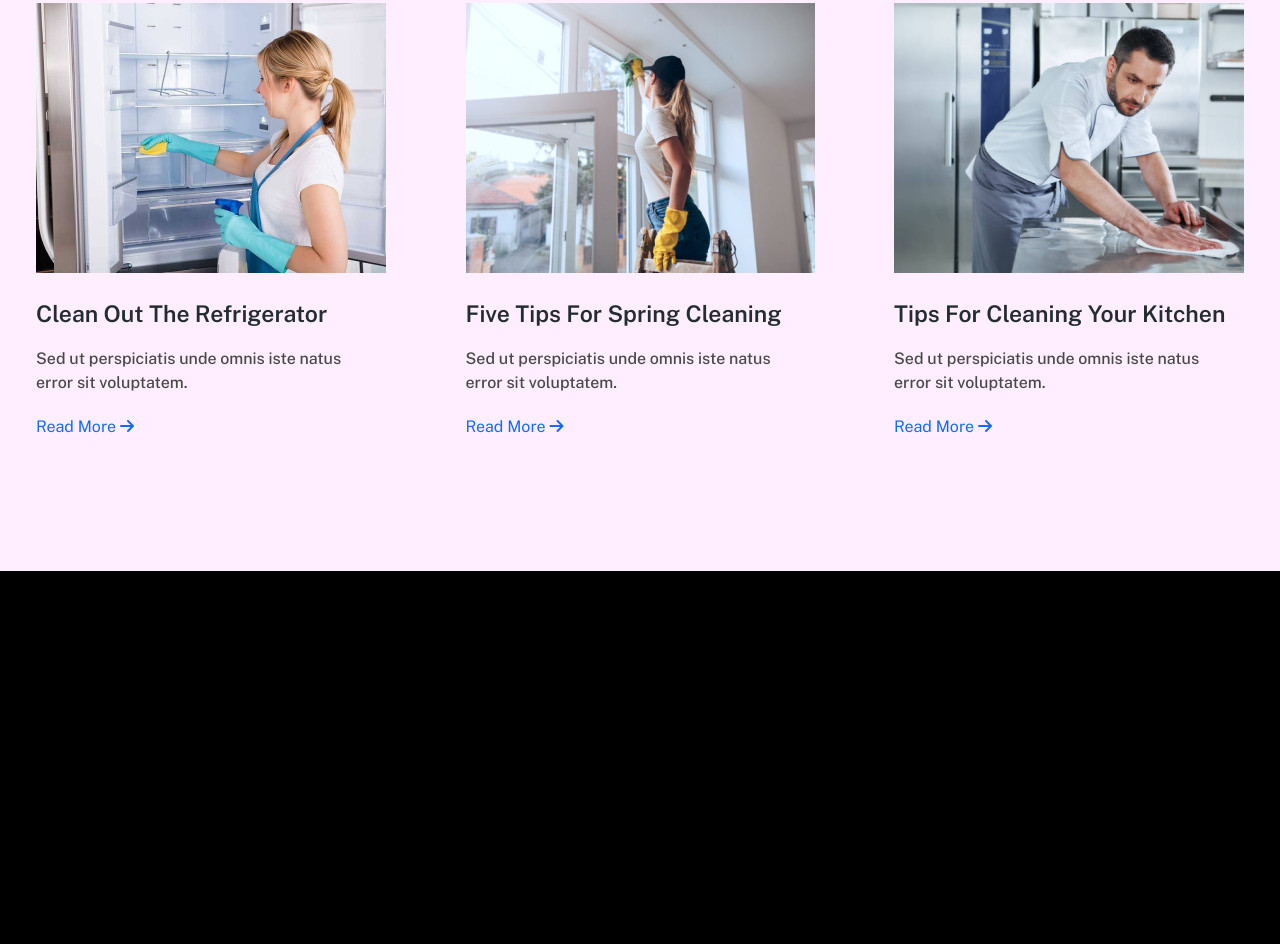
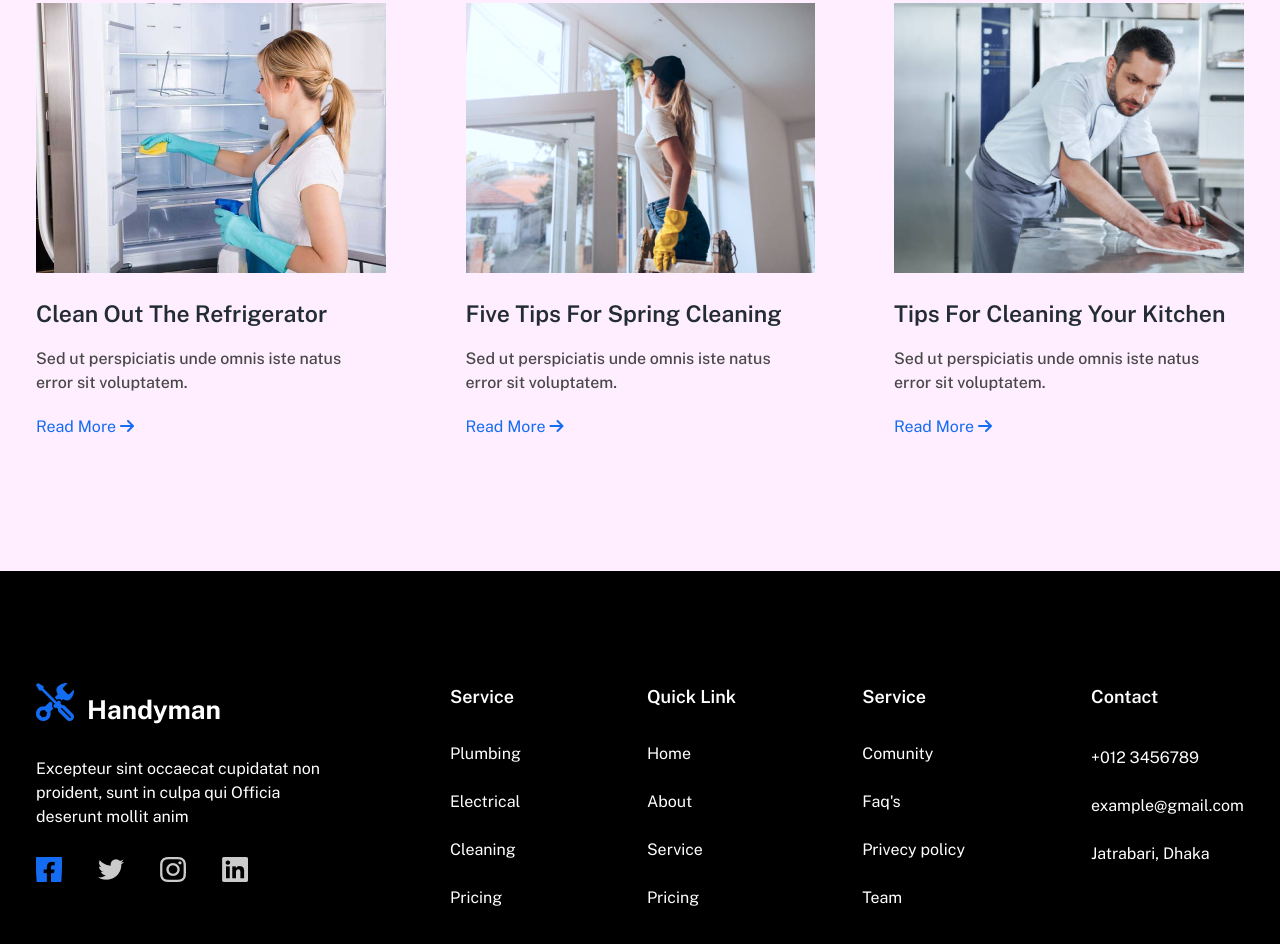
Before and after one commit to Jubayerahmaad/Color-Service-, a website built with Vite: page index.html in a window 1280 px wide. Shown: the part 4642-5586 px from the top of the page. Built offline with nearby package versions, Linux system fonts and the light colour scheme.

Commit message:
Footer section

```diff
--- a/index.html
+++ b/index.html
@@ -437,8 +437,58 @@
      <!-- Footer  -->
     <footer class="bg-black h-[447px]">
         <div class="container mx-auto">
-            <div>
-                <div></div>
+            <div class="flex justify-between pt-28">
+                <div>
+                    <img src="assetes/image/dark-logo.png" alt="">
+                    <p class="w-72 mt-8 text-white">Excepteur sint occaecat cupidatat non
+                        proident, sunt in culpa qui  Officia
+                        deserunt mollit anim</p>
+                    <div class="flex gap-9 mt-7">
+                        <img src="assetes/icon/fb.png" alt="">
+                        <img src="assetes/icon/tw.png" alt="">
+                        <img src="assetes/icon/ig.png" alt="">
+                        <img src="assetes/icon/link.png" alt="">
+                    </div>
+                </div><!-- footer item -->
+
+                <div class="text-white">
+                    <h3 class="text-[18px] font-semibold">Service</h3>
+                    <ul class="mt-8">
+                        <li class="text-[16px] mt-6"><a href="#">Plumbing</a></li>
+                        <li class="text-[16px] mt-6"><a href="#">Electrical</a></li>
+                        <li class="text-[16px] mt-6"><a href="#">Cleaning</a></li>
+                        <li class="text-[16px] mt-6"><a href="#">Pricing</a></li>
+                    </ul>
+                </div><!-- footer item-->
+
+                <div class="text-white">
+                    <h3 class="text-[18px] font-semibold">Quick Link </h3>
+                    <ul class="mt-8">
+                        <li class="text-[16px] mt-6"><a href="#">Home </a></li>
+                        <li class="text-[16px] mt-6"><a href="#">About</a></li>
+                        <li class="text-[16px] mt-6"><a href="#">Service</a></li>
+                        <li class="text-[16px] mt-6"><a href="#">Pricing</a></li>
+                    </ul>
+                </div><!-- footer item-->
+
+                <div class="text-white">
+                    <h3 class="text-[18px] font-semibold">Service</h3>
+                    <ul class="mt-8">
+                        <li class="text-[16px] mt-6"><a href="#">Comunity</a></li>
+                        <li class="text-[16px] mt-6"><a href="#">Faq's </a></li>
+                        <li class="text-[16px] mt-6"><a href="#">Privecy policy </a></li>
+                        <li class="text-[16px] mt-6"><a href="#">Team</a></li>
+                    </ul>
+                </div><!-- footer item-->
+
+                <div class="text-white">
+                    <h3 class="text-[18px] font-semibold">Contact </h3>
+                    <ul class="mt-9">
+                        <li class="text-[16px] mt-6"><a href="#">+012 3456789 </a></li>
+                        <li class="text-[16px] mt-6"><a href="#">example@gmail.com </a></li>
+                        <li class="text-[16px] mt-6"><a href="#">Jatrabari, Dhaka </a></li>
+                    </ul>
+                </div><!-- footer item-->
             </div>
         </div>
     </footer>
```
Also changed, not shown: assetes/icon/fb.png (added), assetes/icon/ig.png (added), assetes/icon/link.png (added), assetes/icon/tw.png (added), assetes/image/dark-logo.png (added).
